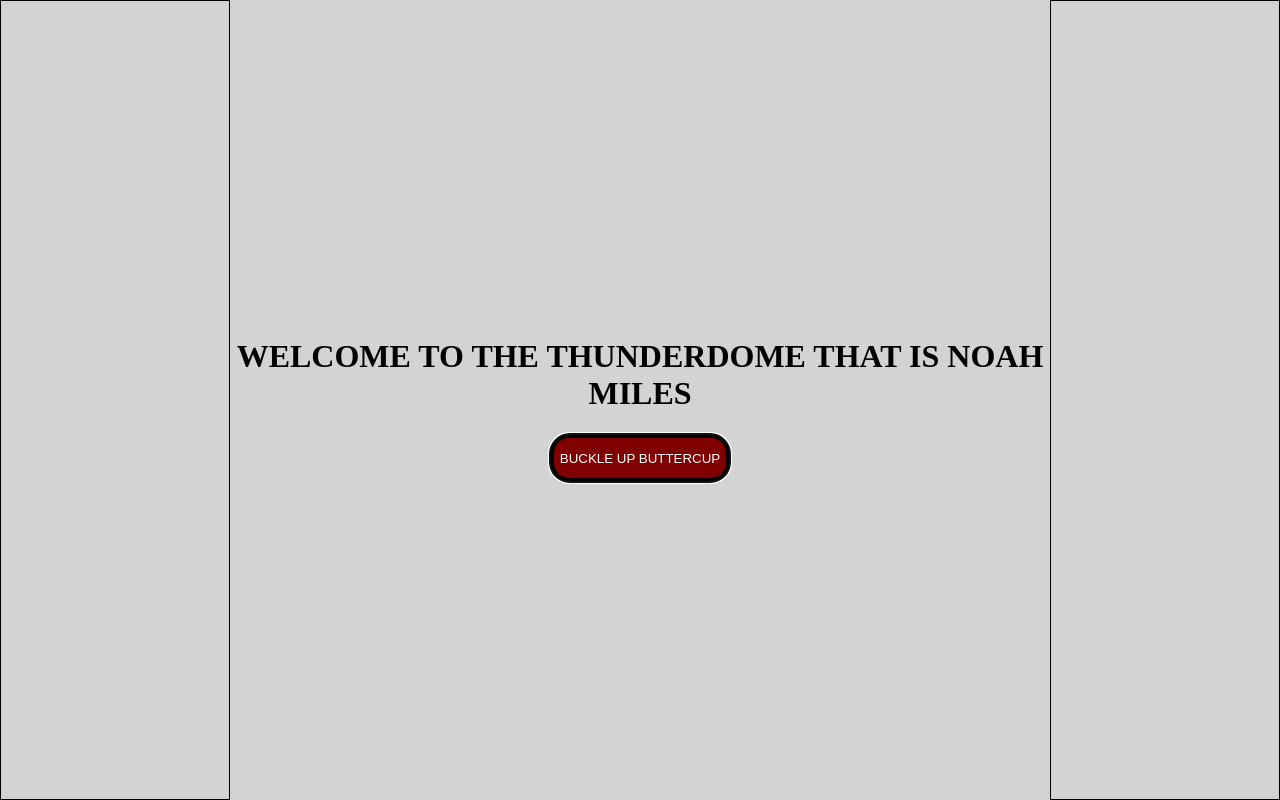
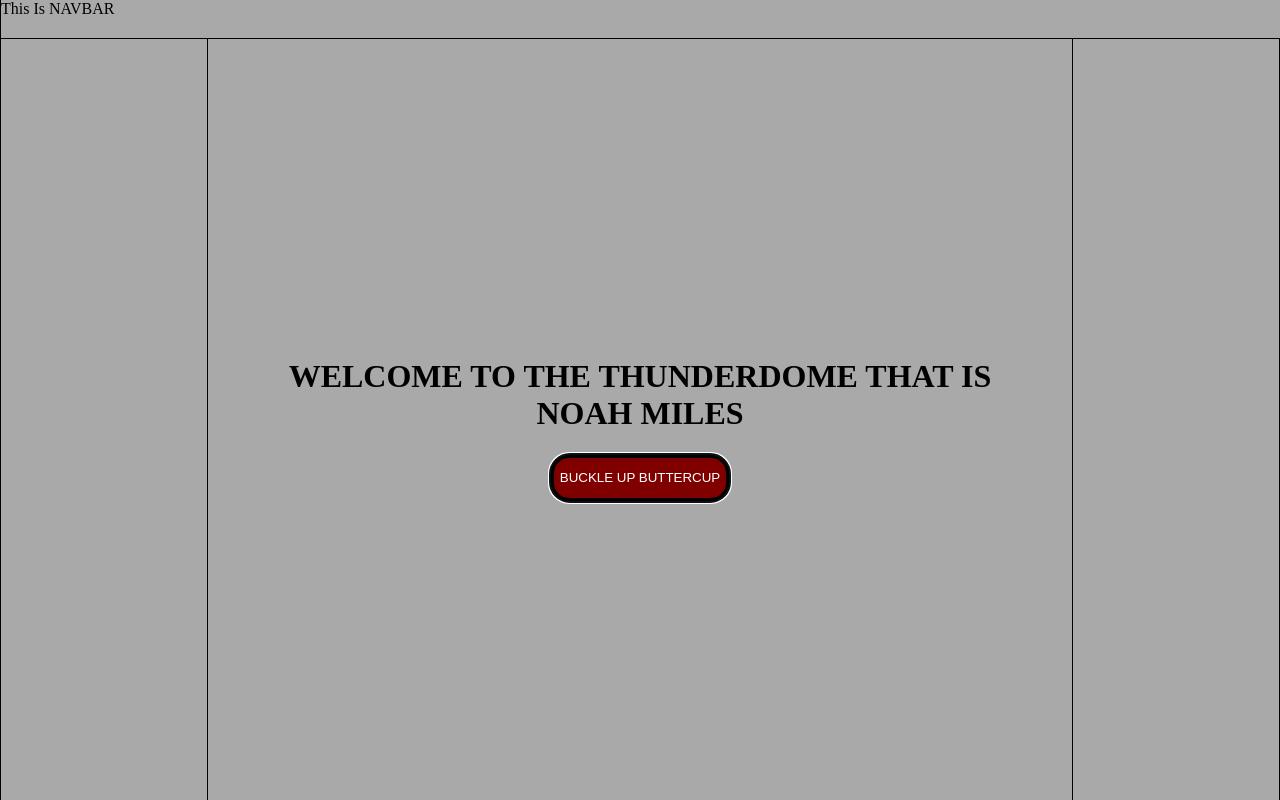
Before and after one commit to noahemiles/noahemiles.github.io, a PHP site: page / in a window 1280 px wide. Run offline with PHP 8.4, Linux system fonts and the light colour scheme.

Commit message:
added nav bar

```diff
--- a/index.html
+++ b/index.html
@@ -7,6 +7,14 @@
 </head>
 
 <body>
+    <div id="nav-bar">
+        <header>
+            <a href="">This</a>
+            <a href="">Is</a>
+            <a href="">NAVBAR</a>
+        </header>
+    </div>
+    <div id="content">
         <div id="left-content">
         </div>
         <div id="inner-content">
@@ -15,7 +23,7 @@
         </div>
         <div id="right-content">
         </div>
-
+    </div>
 </body>
 
 </html>
--- a/styles/style.css
+++ b/styles/style.css
@@ -1,28 +1,43 @@
 html,
 body {
-    background-color: lightgray;
+    background-color: darkgray;
     height: 100%;
     margin: 0;
 }
 
 body {
     display: flex;
+    flex-direction: column;
+}
+
+#nav-bar {
+    display: flex;
+    height: 5%;
+    width: 100%;
+    border: solid;
+    border-top: none;
+    border-width: 1px;
+}
+
+#content {
+    height: 100%;
+    margin: 0;
+    display: flex;
     flex-direction: row;
     justify-content: space-evenly;
-}
-
-h1 {
-    text-align: center;
 }
 
 #left-content,
 #right-content {
     width: 20%;
     border: solid;
+    border-top: none;
+    border-bottom: none;
     border-width: 1px;
 }
 
 #inner-content {
+    padding: 5%;
     display: flex;
     flex-direction: column;
     justify-content: center;
@@ -40,3 +55,12 @@ h1 {
     text-decoration: none;
     color: white;
 }
+
+h1 {
+    text-align: center;
+}
+
+a {
+    text-decoration: none;
+    color: black;
+}
```
Lines whose indentation alone changed are shown as unchanged.
